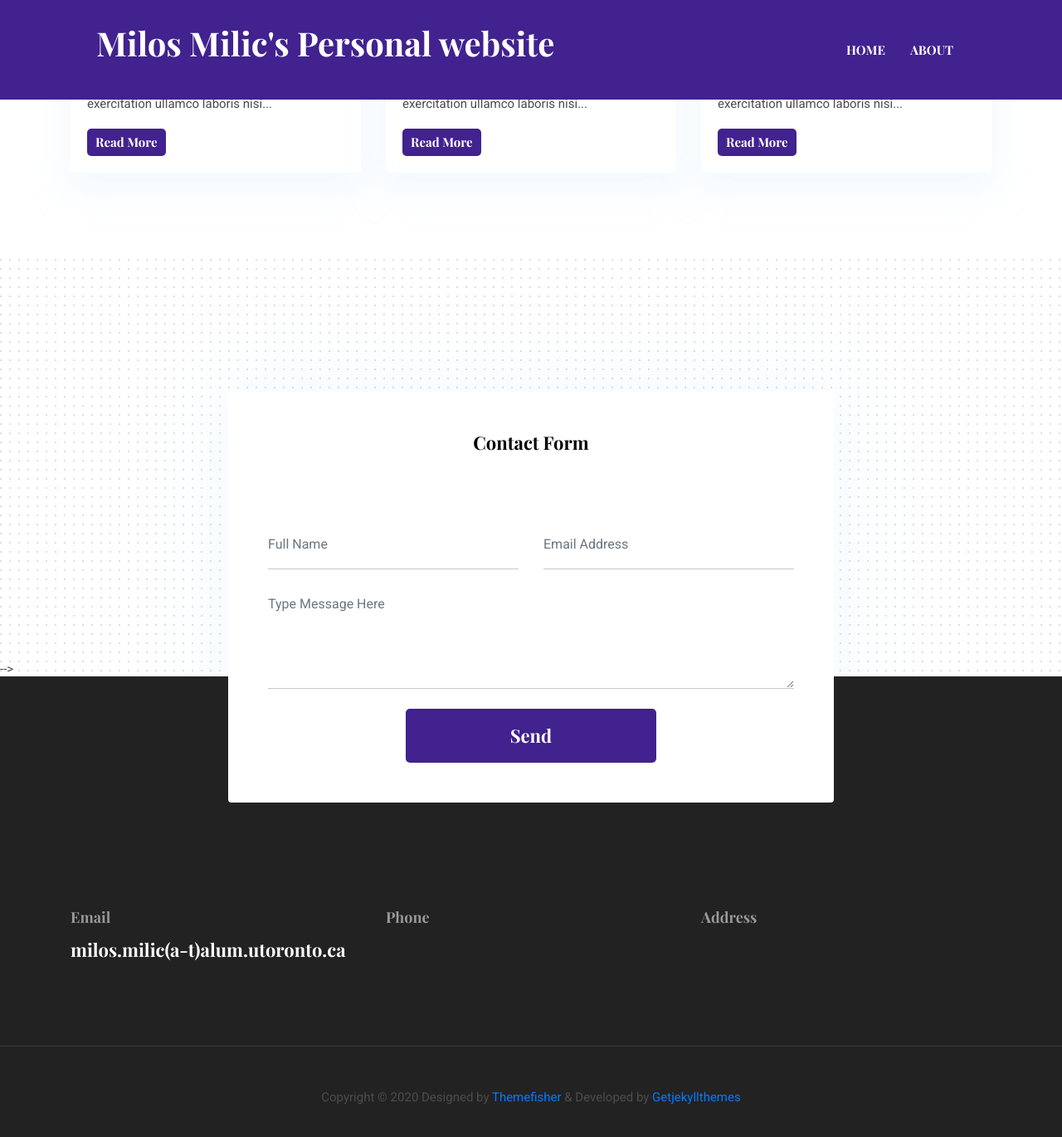
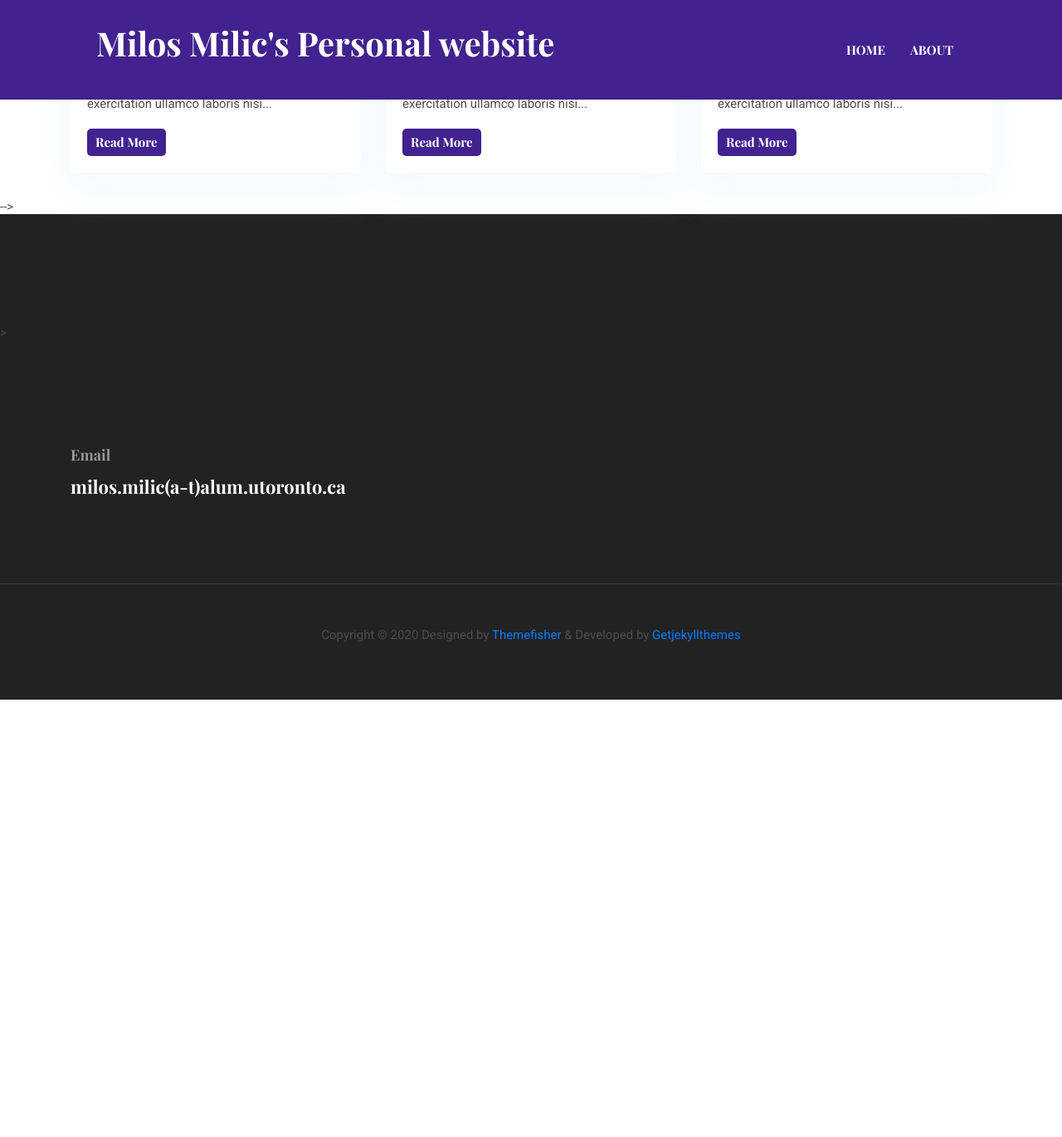
Before and after one commit to milicmil/milicmil.github.io, a Jekyll site: the page built from index.html, in a window 1280 px wide and 1400 px high, scrolled down 4810 px. Shown: the top 1370 px of the window at 83% size. Built offline with Jekyll 4.4.1, drawn with Linux system fonts in a browser that asks for light colours; after the commit the page ends 5653 px from its top, so only the background shows below that.

Commit message:
comment out contact section and team member from html layouts

```diff
--- a/_includes/contact-section.html
+++ b/_includes/contact-section.html
@@ -1,6 +1,6 @@
 <!-- contact -->
 <section class="section section-on-footer" data-background="{{site.baseurl}}/assets/images/backgrounds/bg-dots.png">
-  <div class="container">
+ <!-- <div class="container">
     <div class="row">
       <div class="col-12 text-center">
         <h2 class="section-title">{{ site.data.settings.contact-title }}</h2>
@@ -26,6 +26,6 @@
         </div>
       </div>
     </div>
-  </div>
+  </div>   -->>
 </section>
 <!-- /contact -->
--- a/_includes/footer.html
+++ b/_includes/footer.html
@@ -6,14 +6,6 @@
         <div class="col-md-4">
           <h5 class="text-light">Email</h5>
           <p class="text-white paragraph-lg font-secondary">{{ site.data.settings.email }}</p>
-        </div>
-        <div class="col-md-4">
-          <h5 class="text-light">Phone</h5>
-          <p class="text-white paragraph-lg font-secondary">{{ site.data.settings.phone }}</p>
-        </div>
-        <div class="col-md-4">
-          <h5 class="text-light">Address</h5>
-          <p class="text-white paragraph-lg font-secondary">{{ site.data.settings.address }}</p>
         </div>
       </div>
     </div>
--- a/_layouts/about.html
+++ b/_layouts/about.html
@@ -41,7 +41,7 @@ layout: default
 
 {% include work-process-section.html %}
 
-{% include team-section.html %}
+<!--{% include team-section.html %} -->
 
 <section class="section">
   <div class="container">
```
Also changed, not shown: 3 other files.
